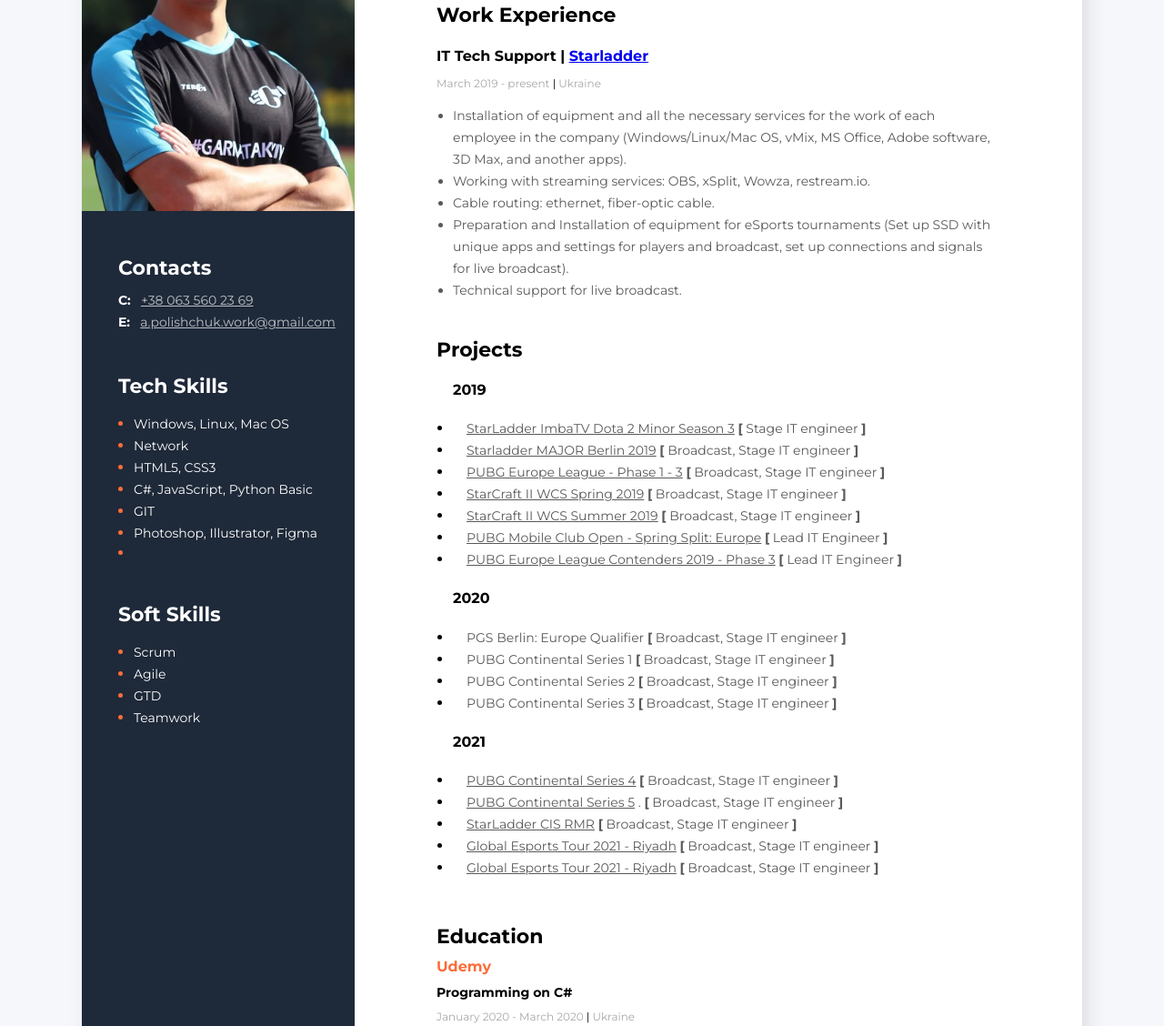
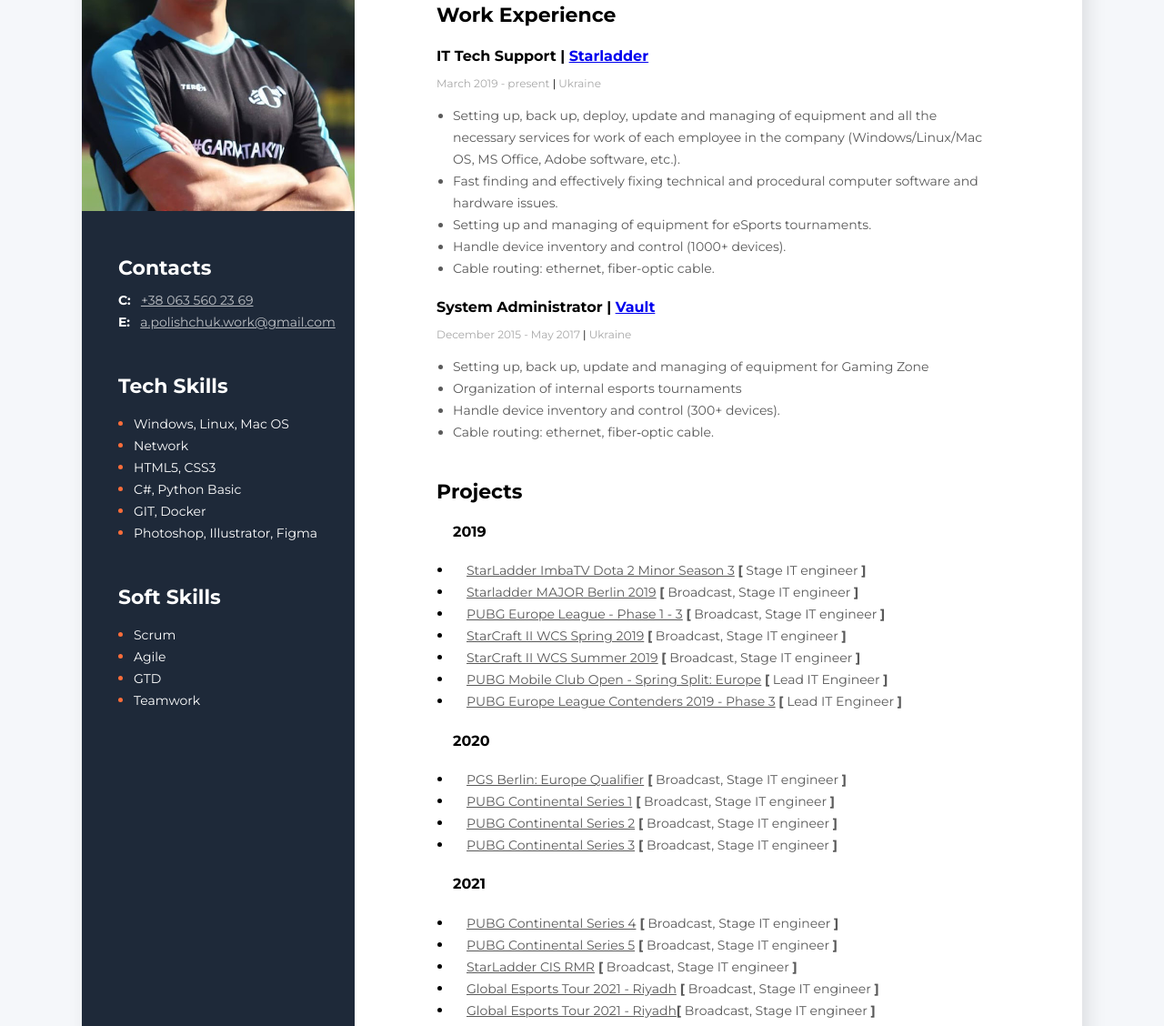
Before and after one commit to stunnerboyone/Resume, a plain HTML site: page Index.html in a window 1280 px wide. Shown: the part 242-1370 px from the top of the page at 91% size. Drawn offline with Linux system fonts and the light colour scheme.

Commit message:
Fixed Tech skills

```diff
--- a/Index.html
+++ b/Index.html
@@ -31,16 +31,25 @@
                     <h4>IT Tech Support <span>|</span> <a href="https://starladder.com/" target="_blanc">Starladder</a></h4>
                     <p>March 2019 - present <span>|</span> Ukraine</p>
                     <ul>
-                        <li>Installation of equipment and all the necessary services for the work of each employee in the company (Windows/Linux/Mac OS, vMix, MS Office, Adobe software, 3D Max, and another apps).</li>
-                        <li>Working with streaming services: OBS, xSplit, Wowza, restream.io.</li>
+                        <li>Setting up, back up, deploy, update and managing of equipment and all the necessary services for work of each employee in the company (Windows/Linux/Mac OS, MS Office, Adobe software, etc.).</li>
+                        <li>Fast finding and effectively fixing technical and procedural computer software and hardware issues.</li>
+                        <li>Setting up and managing of equipment for eSports tournaments.</li>
+                        <li>Handle device inventory and control (1000+ devices).</li>
                         <li>Cable routing: ethernet, fiber-optic cable.</li>
-                        <li>Preparation and Installation of equipment for eSports tournaments (Set up SSD with unique apps and settings for players and broadcast, set up connections and signals for live broadcast).</li>
-                        <li>Technical support for live broadcast.</li>
                     </ul>
                 </div>
-
+                <!-- Vault -->
+                <div>
+                    <h4>System Administrator <span>|</span> <a href="https://www.facebook.com/vault.ua/" target="_blanc">Vault</a></h4>
+                    <p>December 2015 - May 2017 <span>|</span> Ukraine</p>
+                    <ul>
+                        <li>Setting up, back up, update and managing of equipment for Gaming Zone</li>
+                        <li>Organization of internal esports tournaments</li>
+                        <li>Handle device inventory and control (300+ devices).</li>
+                        <li>Cable routing: ethernet, fiber‑optic cable.</li>
+                    </ul>
+                </div>
             </div>
-
 
             <!-- Projects section -->
             <div class="projects-section">
@@ -48,57 +57,57 @@
                 <ul>
                     <h4>2019<h4>
                     <li>
-                        <p><a href="https://liquipedia.net/dota2/StarLadder_ImbaTV/Minor/Season_3" target="_blanc">StarLadder ImbaTV Dota 2 Minor Season 3</a>    <span>[</span> Stage IT engineer <span>]</span></p>
+                        <p><a href="https://liquipedia.net/dota2/StarLadder_ImbaTV/Minor/Season_3" target="_blanc">StarLadder ImbaTV Dota 2 Minor Season 3</a> <span>[</span> Stage IT engineer <span>]</span></p>
                     </li>
                     <li>
-                        <p><a href="https://www.hltv.org/events/4443/starladder-major-berlin-2019" target="_blanc">Starladder MAJOR Berlin 2019</a>    <span>[</span> Broadcast, Stage IT engineer <span>]</span></p>
+                        <p><a href="https://www.hltv.org/events/4443/starladder-major-berlin-2019" target="_blanc">Starladder MAJOR Berlin 2019</a> <span>[</span> Broadcast, Stage IT engineer <span>]</span></p>
                     </li>
                     <li>
-                        <p><a href="https://liquipedia.net/pubg/PUBG_Europe_League/2019/Phase_1" target="_blanc">PUBG Europe League - Phase 1 - 3</a>    <span>[</span> Broadcast, Stage IT engineer <span>]</span></p>
+                        <p><a href="https://liquipedia.net/pubg/PUBG_Europe_League/2019/Phase_1" target="_blanc">PUBG Europe League - Phase 1 - 3</a> <span>[</span> Broadcast, Stage IT engineer <span>]</span></p>
                     </li>
                     <li>
-                        <p><a href="https://liquipedia.net/starcraft2/2019_WCS_Spring" target="_blanc">StarCraft II WCS Spring 2019</a>    <span>[</span> Broadcast, Stage IT engineer <span>]</span></p>
+                        <p><a href="https://liquipedia.net/starcraft2/2019_WCS_Spring" target="_blanc">StarCraft II WCS Spring 2019</a> <span>[</span> Broadcast, Stage IT engineer <span>]</span></p>
                     </li>
                     <li>
-                        <p><a href="https://liquipedia.net/starcraft2/2019_WCS_Summer" target="_blanc">StarCraft II WCS Summer 2019</a>    <span>[</span> Broadcast, Stage IT engineer <span>]</span></p>
+                        <p><a href="https://liquipedia.net/starcraft2/2019_WCS_Summer" target="_blanc">StarCraft II WCS Summer 2019</a> <span>[</span> Broadcast, Stage IT engineer <span>]</span></p>
                     </li>
                     <li>
-                        <p><a href="https://liquipedia.net/pubgmobile/PUBG_Mobile_Club_Open/Spring/2019/Europe" target="_blanc">PUBG Mobile Club Open - Spring Split: Europe</a>    <span>[</span> Lead IT Engineer <span>]</span></p>
+                        <p><a href="https://liquipedia.net/pubgmobile/PUBG_Mobile_Club_Open/Spring/2019/Europe" target="_blanc">PUBG Mobile Club Open - Spring Split: Europe</a> <span>[</span> Lead IT Engineer <span>]</span></p>
                     </li>
                     <li>
-                        <p><a href="https://liquipedia.net/pubg/PUBG_Europe_League/Contenders/2019/Phase_3" target="_blanc">PUBG Europe League Contenders 2019 - Phase 3</a>    <span>[</span> Lead IT Engineer <span>]</span></p>
+                        <p><a href="https://liquipedia.net/pubg/PUBG_Europe_League/Contenders/2019/Phase_3" target="_blanc">PUBG Europe League Contenders 2019 - Phase 3</a> <span>[</span> Lead IT Engineer <span>]</span></p>
                     </li>
 
                     <h4>2020<h4></h4>
 
                     <li>
-                        <p><a href="https://starladder.com/en/events/pgs-berlin" target="_blanc"></a>PGS Berlin: Europe Qualifier    <span>[</span> Broadcast, Stage IT engineer <span>]</span></p></p>
+                        <p><a href="https://starladder.com/en/events/pgs-berlin" target="_blanc">PGS Berlin: Europe Qualifier</a><span> [</span> Broadcast, Stage IT engineer <span>]</span></p></p>
                     </li>
                     <li>
-                        <p><a href="https://liquipedia.net/pubg/PUBG_Continental_Series/2020/Series_1/Europe" target="_blanc"></a>PUBG Continental Series 1    <span>[</span> Broadcast, Stage IT engineer <span>]</span></p></p>
+                        <p><a href="https://liquipedia.net/pubg/PUBG_Continental_Series/2020/Series_1/Europe" target="_blanc">PUBG Continental Series 1</a><span> [</span> Broadcast, Stage IT engineer <span>]</span></p></p>
                     </li>
                     <li>
-                        <p><a href="https://liquipedia.net/pubg/PUBG_Continental_Series/2020/Series_2/Europe/East" target="_blanc"></a>PUBG Continental Series 2    <span>[</span> Broadcast, Stage IT engineer <span>]</span></p></p>
+                        <p><a href="https://liquipedia.net/pubg/PUBG_Continental_Series/2020/Series_2/Europe/East" target="_blanc">PUBG Continental Series 2</a><span> [</span> Broadcast, Stage IT engineer <span>]</span></p></p>
                     </li>
                     <li>
-                        <p><a href="https://liquipedia.net/pubg/PUBG_Continental_Series/2020/Series_3/Europe/East" target="_blanc"></a>PUBG Continental Series 3    <span>[</span> Broadcast, Stage IT engineer <span>]</span></p></p>
+                        <p><a href="https://liquipedia.net/pubg/PUBG_Continental_Series/2020/Series_3/Europe/East" target="_blanc">PUBG Continental Series 3</a><span> [</span> Broadcast, Stage IT engineer <span>]</span></p></p>
                     </li>
 
                     <h4>2021</h4>
                     <li>
-                        <p><a href="https://liquipedia.net/pubg/PUBG_Continental_Series/2021/Series_4/Europe" target="_blanc">PUBG Continental Series 4</a>    <span>[</span> Broadcast, Stage IT engineer <span>]</span></p>
+                        <p><a href="https://liquipedia.net/pubg/PUBG_Continental_Series/2021/Series_4/Europe" target="_blanc">PUBG Continental Series 4</a><span> [</span> Broadcast, Stage IT engineer <span>]</span></p>
                     </li>
                     <li>
-                        <p><a href="https://liquipedia.net/pubg/PUBG_Continental_Series/2021/Series_5/Europe" target="_blanc">PUBG Continental Series 5</a>  .  <span>[</span> Broadcast, Stage IT engineer <span>]</span></p>
+                        <p><a href="https://liquipedia.net/pubg/PUBG_Continental_Series/2021/Series_5/Europe" target="_blanc">PUBG Continental Series 5</a><span> [</span> Broadcast, Stage IT engineer <span>]</span></p>
                     </li>
                     <li>
-                        <p><a href="https://starladder.com/en/events/starladder-cis-rmr" target="_blanc">StarLadder CIS RMR</a>    <span>[</span> Broadcast, Stage IT engineer <span>]</span></p>
+                        <p><a href="https://starladder.com/en/events/starladder-cis-rmr" target="_blanc">StarLadder CIS RMR</a><span> [</span> Broadcast, Stage IT engineer <span>]</span></p>
                     </li>
                     <li>
-                        <p><a href="https://liquipedia.net/pubgmobile/Global_Esports_Tour/2021" target="_blanc">Global Esports Tour 2021 - Riyadh</a>    <span>[</span> Broadcast, Stage IT engineer <span>]</span></p>
+                        <p><a href="https://liquipedia.net/pubgmobile/Global_Esports_Tour/2021" target="_blanc">Global Esports Tour 2021 - Riyadh</a><span> [</span> Broadcast, Stage IT engineer <span>]</span></p>
                     </li>
                     <li>
-                        <p><a href="https://liquipedia.net/pubgmobile/Global_Esports_Tour/2021" target="_blanc">Global Esports Tour 2021 - Riyadh</a>    <span>[</span> Broadcast, Stage IT engineer <span>]</span></p>
+                        <p><a href="https://liquipedia.net/pubgmobile/Global_Esports_Tour/2021" target="_blanc">Global Esports Tour 2021 - Riyadh</a><span>[</span> Broadcast, Stage IT engineer <span>]</span></p>
                     </li>
                 </ul>
             </div>
@@ -145,9 +154,9 @@
                     <li><span>Windows, Linux, Mac OS</span></li>
                     <li><span>Network</span></li>
                     <li><span>HTML5, CSS3</span></li>
-                    <li><span>C#, JavaScript, Python Basic</span></li>
-                    <li><span>GIT</span></li>
-                    <li><span>Photoshop, Illustrator, Figma<spn><li>
+                    <li><span>C#, Python Basic</span></li>
+                    <li><span>GIT, Docker</span></li>
+                    <li><span>Photoshop, Illustrator, Figma</span></li>
                 </ul>
             </div>
 
```
